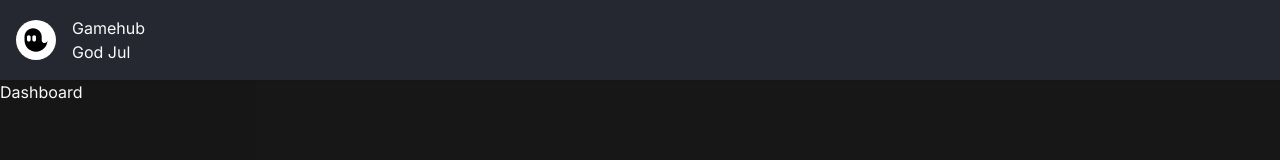
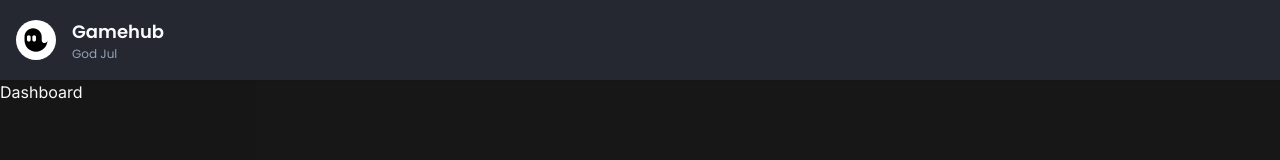
Before and after one commit to DigitalPotential/twitch-clone, a Next.js app: page / in a window 1280 px wide. Shown: the top 160 px of the page. Built offline with nearby package versions, Linux system fonts and the light colour scheme.

Commit message:
chore: changed font

```diff
--- a/app/(browse)/_components/Navbar/logo.tsx
+++ b/app/(browse)/_components/Navbar/logo.tsx
@@ -17,9 +17,9 @@ export const Logo = () => {
           <Image src="/spooky.svg" alt="GameHub" height="32" width="32" />
         </div>
 
-        <div>
-          <p>Gamehub</p>
-          <p>God Jul</p>
+        <div className={cn(font.className)}>
+          <p className="text-lg font-semibold">Gamehub</p>
+          <p className="text-xs text-muted-foreground">God Jul</p>
         </div>
       </div>
     </Link>
```
